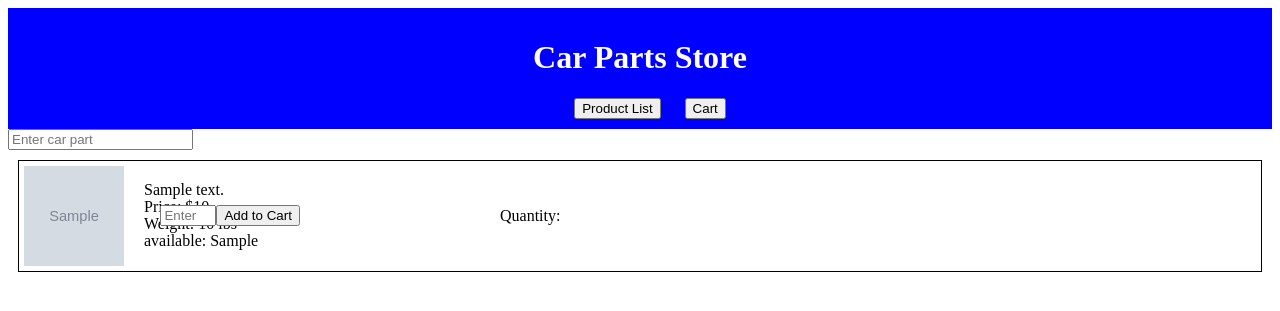
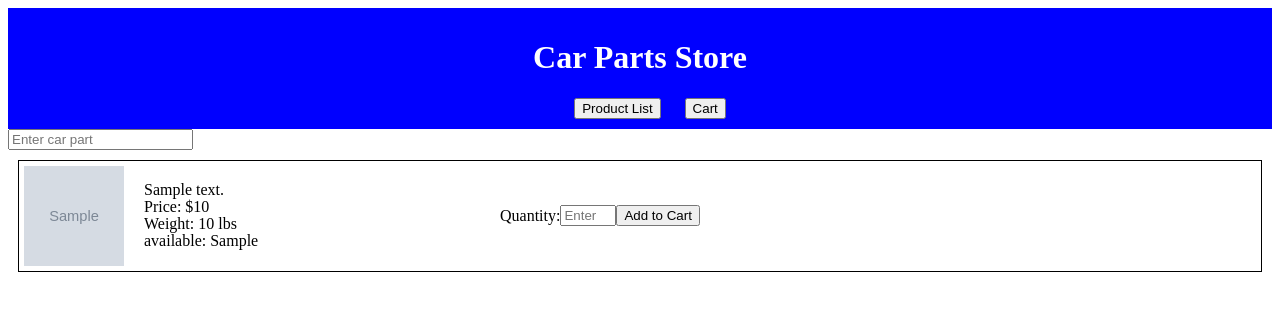
Before and after one commit to Nmerryman/467Project, a Flask app: template templates/store_front.html in a window 1280 px wide. Shown: the top 311 px of the page. Run offline with Flask 3, Linux system fonts and the light colour scheme; the template is opened without the code that fills it: most values are stand-ins (such as "Sample title", 1, 10 or a date in 2020); grey boxes marked "Sample" are stand-in pictures.

Commit message:
changed the add to cart input

```diff
--- a/templates/search_results.html
+++ b/templates/search_results.html
@@ -10,7 +10,7 @@
     <!-- Lines for the quantity input and add to cart button -->
     <div class="cart-elements">
       <label for="quantity">Quantity:</label>
-      <input class="quantity-input" type="number" min="1" value="1" placeholder="Enter Quantity">
+      <input type="number" id="Quantity" name="Quantity" min="0" max="10" placeholder="Enter #">
       <button class="add-to-cart">Add to Cart</button>
     </div>
   </div>
--- a/templates/store_front.html
+++ b/templates/store_front.html
@@ -87,7 +87,7 @@ function handleSearch(event) {
     <!-- Lines for the quantity input and add to cart button -->
       <div class="cart-elements">
         <label for="quantity">Quantity:</label>
-        <input class="cart-elements" type="number" id="Quantity" name="Quantity" min="0" max="10" placeholder="Enter #">
+        <input type="number" id="Quantity" name="Quantity" min="0" max="10" placeholder="Enter #">
       <button class="add-to-cart">Add to Cart</button>
     </div>
   </div>
```
